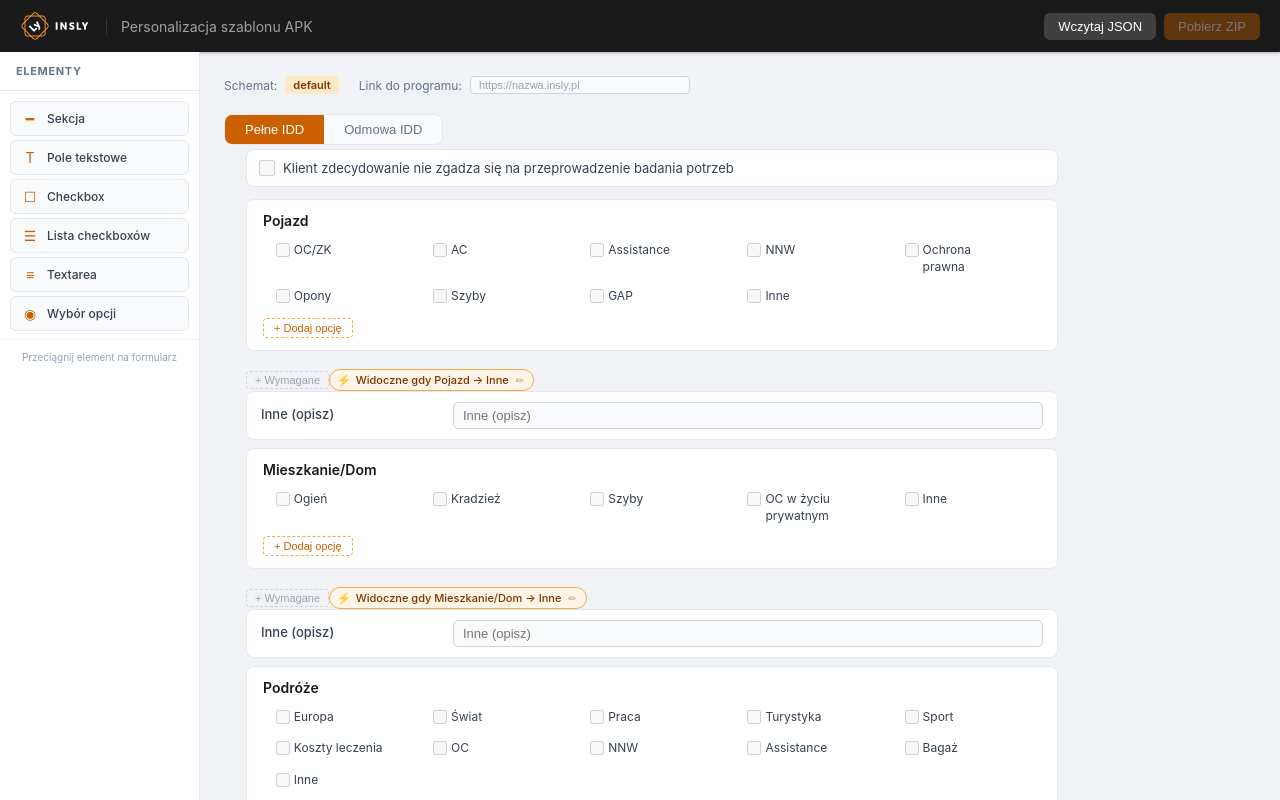
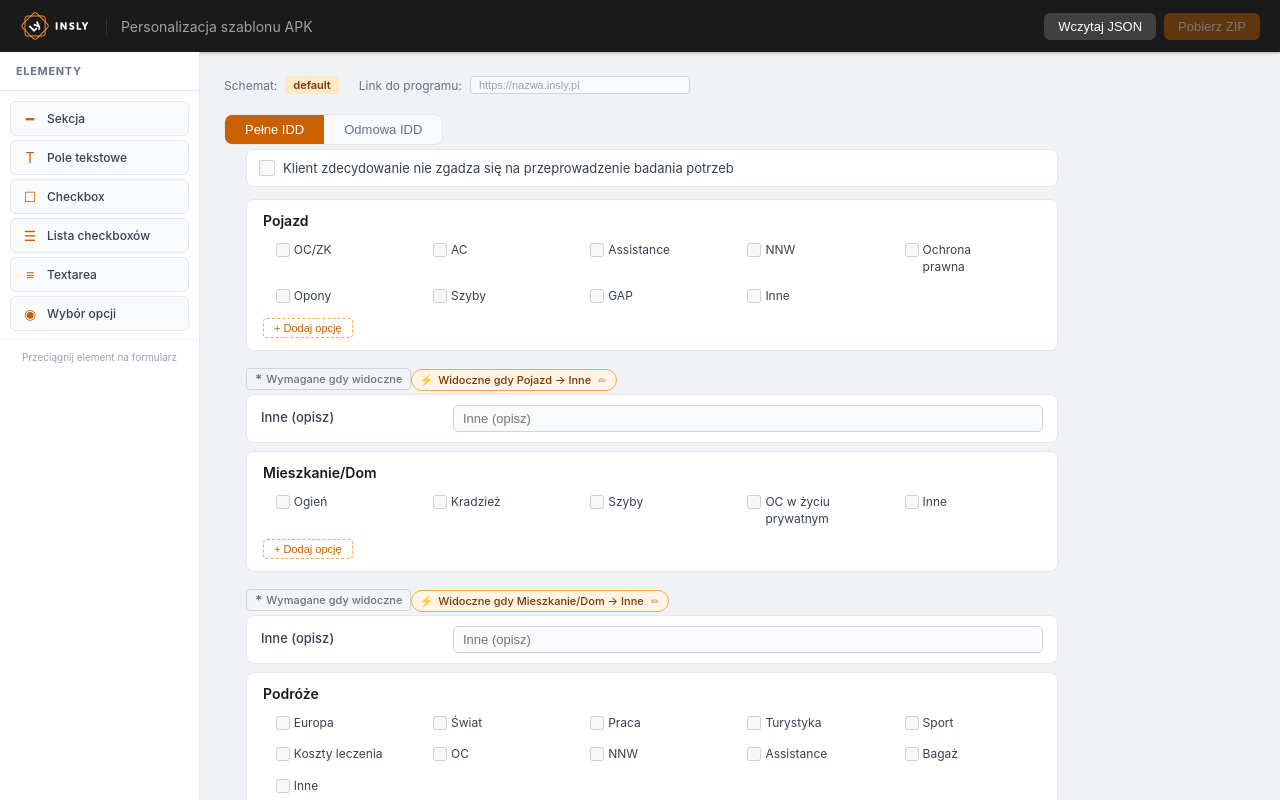
Before and after one commit to Kuba-insly/Personalization, a React (Vite) app: page / in a window 1280 px wide. Built offline with nearby package versions, Linux system fonts and the light colour scheme.

Commit message:
feat: show locked required badge for inherently-required conditional fields

```diff
--- a/src/assets/styles.css
+++ b/src/assets/styles.css
@@ -850,6 +850,13 @@ body {
   width: fit-content;
 }
 .required-badge:hover { background: #fee2e2; }
+.required-badge--locked {
+  background: #f3f4f6;
+  border-color: #d1d5db;
+  color: #6b7280;
+  cursor: default;
+}
+.required-badge--locked:hover { background: #f3f4f6; }
 .required-badge-star { font-weight: 700; font-size: 13px; }
 .required-badge-text { font-weight: 500; }
 .required-badge-edit { opacity: 0; font-size: 10px; margin-left: 2px; }
--- a/src/components/SortableFieldItem.jsx
+++ b/src/components/SortableFieldItem.jsx
@@ -176,10 +176,18 @@ export default function SortableFieldItem({ field, onUpdateField, onRemove, allF
     sectionParent !== null &&
     !NO_CONDITION_KEYS.has(field.key)
 
+  // Fields with show_if are always required when visible — Insly enforces this inherently.
+  // Show a locked badge; don't allow toggling.
+  const isInherentlyRequired =
+    !!(field.show_if) &&
+    (field.type === 'text' || field.type === 'textarea') &&
+    !NO_REQUIRED_KEYS.has(field.key)
+
   const canHaveRequired =
     onUpdateField &&
     (field.type === 'text' || field.type === 'textarea') &&
-    !NO_REQUIRED_KEYS.has(field.key)
+    !NO_REQUIRED_KEYS.has(field.key) &&
+    !isInherentlyRequired
 
   return (
     <div ref={setNodeRef} style={style} className="sortable-field-item">
@@ -187,7 +195,14 @@ export default function SortableFieldItem({ field, onUpdateField, onRemove, allF
         ⠿
       </div>
       <div className="field-item-content">
-        {field.required && !editingCondition && (
+        {isInherentlyRequired && !editingCondition && (
+          <div className="required-badge required-badge--locked" title="Wymagane gdy pole jest widoczne — zachowanie wbudowane w Insly">
+            <span className="required-badge-star">*</span>
+            <span className="required-badge-text">Wymagane gdy widoczne</span>
+          </div>
+        )}
+
+        {field.required && !isInherentlyRequired && !editingCondition && (
           <div
             className="required-badge"
             onClick={() => onUpdateField(field.key, { required: false })}
```
